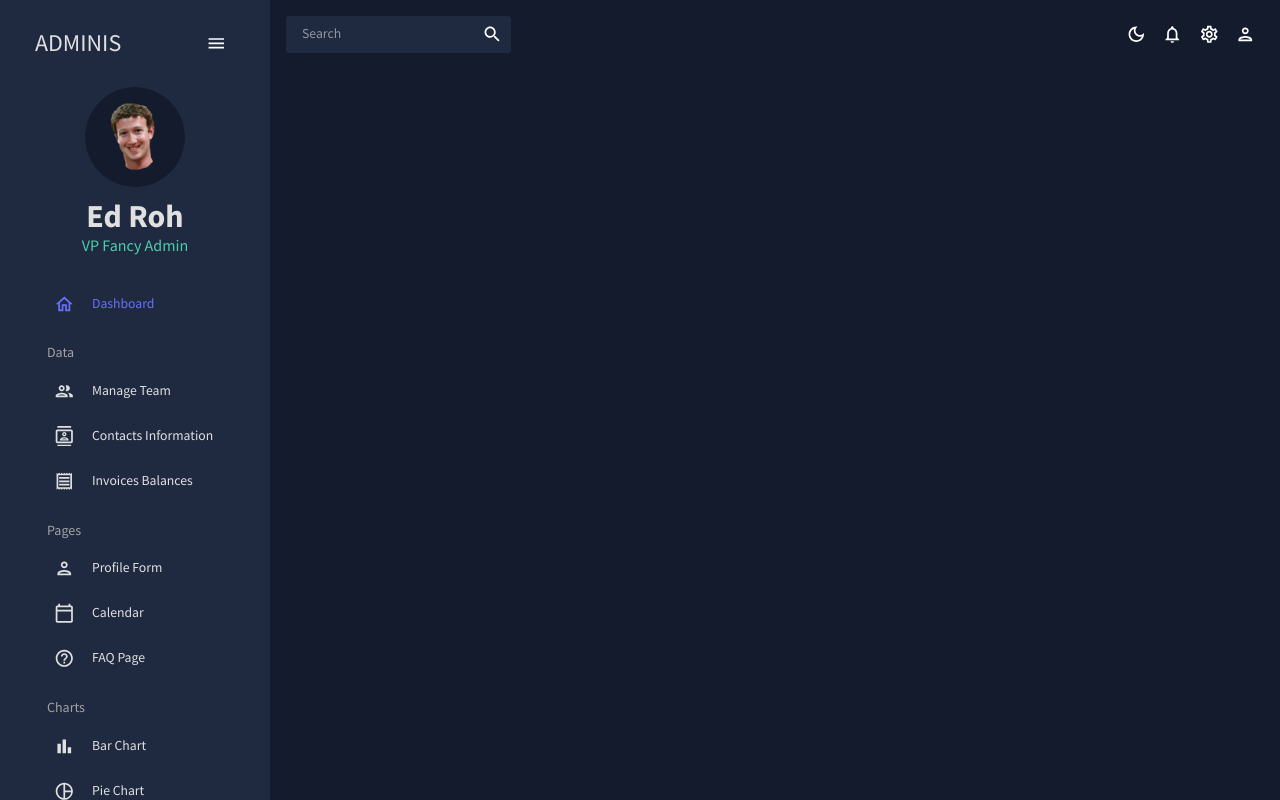
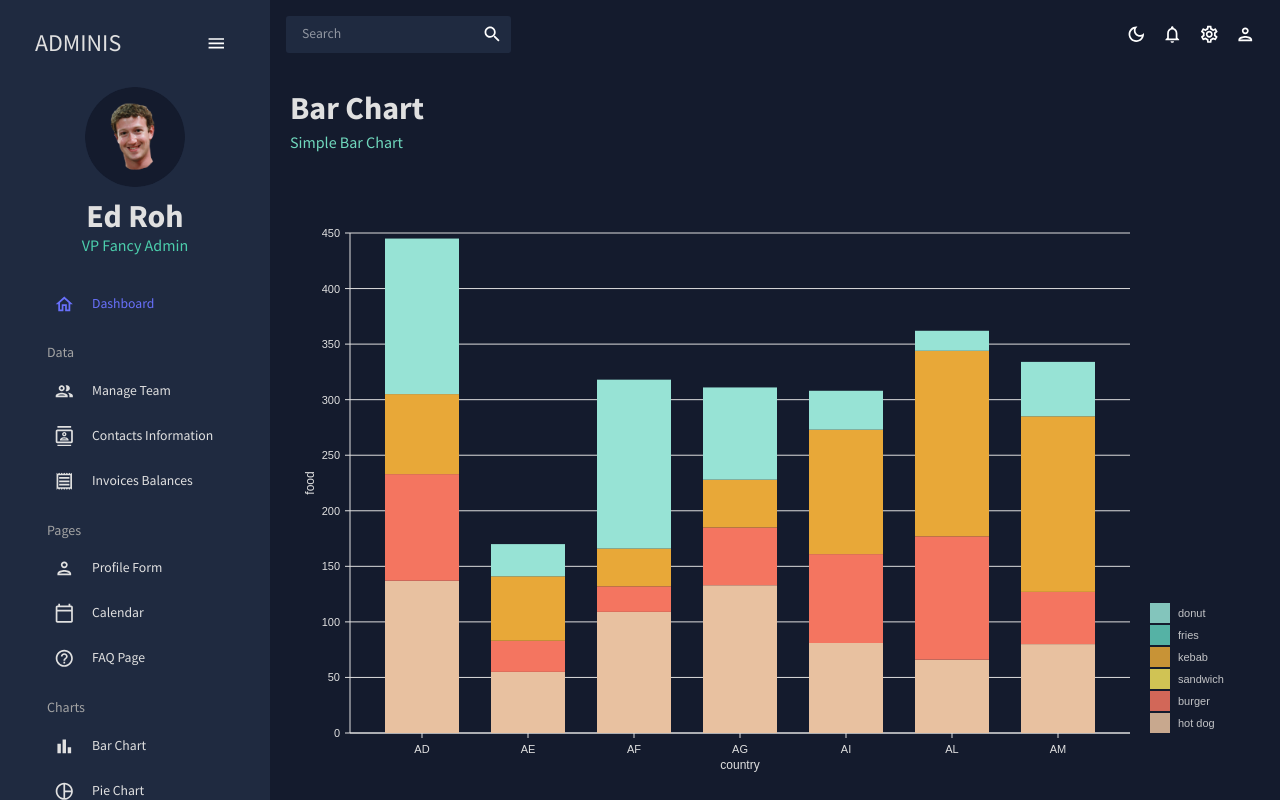
Before and after one commit to Quette420/react-admin, a React (Create React App) app: page /Bar in a window 1280 px wide. Built offline with nearby package versions, Linux system fonts and the light colour scheme.

Commit message:
added bar chart

```diff
--- a/src/App.js
+++ b/src/App.js
@@ -10,8 +10,8 @@
 import Form from "./scenes/form";
 import Calendar from "./scenes/calendar";
 import FAQ from "./scenes/faq";
-/*import Bar from "./scenes/bar";
-import Line from "./scenes/line";
+import Bar from "./scenes/bar";
+/*import Line from "./scenes/line";
 import Pie from "./scenes/pie";
 import Geography from "./scenes/geografy";
 */
@@ -34,7 +34,8 @@
               <Route path="/form" element={<Form />} />
               <Route path="/calendar" element={<Calendar />} />
               <Route path="/faq" element={<FAQ />} />
-             {/*  <Route path="/Bar" element={<Bar />} />
+              <Route path="/Bar" element={<Bar />} />
+             {/*
               <Route path="/pie" element={<Pie />} />
               <Route path="/line" element={<Line />} />
               <Route path="/geography" element={<Geography />} />*/}
--- /dev/null
+++ b/src/components/BarChart.jsx
@@ -0,0 +1,130 @@
+import { useTheme } from "@mui/material";
+import { ResponsiveBar } from "@nivo/bar";
+import { tokens } from "../theme";
+import { mockBarData as data } from "../data/mockData";
+
+const BarChart = ({ isDashboard = false }) => {
+  const theme = useTheme();
+  const colors = tokens(theme.palette.mode);
+
+  return (
+    <ResponsiveBar
+      data={data}
+      theme={{
+        // added
+        axis: {
+          domain: {
+            line: {
+              stroke: colors.grey[100],
+            },
+          },
+          legend: {
+            text: {
+              fill: colors.grey[100],
+            },
+          },
+          ticks: {
+            line: {
+              stroke: colors.grey[100],
+              strokeWidth: 1,
+            },
+            text: {
+              fill: colors.grey[100],
+            },
+          },
+        },
+        legends: {
+          text: {
+            fill: colors.grey[100],
+          },
+        },
+      }}
+      keys={["hot dog", "burger", "sandwich", "kebab", "fries", "donut"]}
+      indexBy="country"
+      margin={{ top: 50, right: 130, bottom: 50, left: 60 }}
+      padding={0.3}
+      valueScale={{ type: "linear" }}
+      indexScale={{ type: "band", round: true }}
+      colors={{ scheme: "nivo" }}
+      defs={[
+        {
+          id: "dots",
+          type: "patternDots",
+          background: "inherit",
+          color: "#38bcb2",
+          size: 4,
+          padding: 1,
+          stagger: true,
+        },
+        {
+          id: "lines",
+          type: "patternLines",
+          background: "inherit",
+          color: "#eed312",
+          rotation: -45,
+          lineWidth: 6,
+          spacing: 10,
+        },
+      ]}
+      borderColor={{
+        from: "color",
+        modifiers: [["darker", "1.6"]],
+      }}
+      axisTop={null}
+      axisRight={null}
+      axisBottom={{
+        tickSize: 5,
+        tickPadding: 5,
+        tickRotation: 0,
+        legend: isDashboard ? undefined : "country", // changed
+        legendPosition: "middle",
+        legendOffset: 32,
+      }}
+      axisLeft={{
+        tickSize: 5,
+        tickPadding: 5,
+        tickRotation: 0,
+        legend: isDashboard ? undefined : "food", // changed
+        legendPosition: "middle",
+        legendOffset: -40,
+      }}
+      enableLabel={false}
+      labelSkipWidth={12}
+      labelSkipHeight={12}
+      labelTextColor={{
+        from: "color",
+        modifiers: [["darker", 1.6]],
+      }}
+      legends={[
+        {
+          dataFrom: "keys",
+          anchor: "bottom-right",
+          direction: "column",
+          justify: false,
+          translateX: 120,
+          translateY: 0,
+          itemsSpacing: 2,
+          itemWidth: 100,
+          itemHeight: 20,
+          itemDirection: "left-to-right",
+          itemOpacity: 0.85,
+          symbolSize: 20,
+          effects: [
+            {
+              on: "hover",
+              style: {
+                itemOpacity: 1,
+              },
+            },
+          ],
+        },
+      ]}
+      role="application"
+      barAriaLabel={function (e) {
+        return e.id + ": " + e.formattedValue + " in country: " + e.indexValue;
+      }}
+    />
+  );
+};
+
+export default BarChart;
--- /dev/null
+++ b/src/scenes/bar/index.jsx
@@ -0,0 +1,16 @@
+import { Box } from "@mui/material";
+import Header from "../../components/Header";
+import BarChart from "../../components/BarChart";
+
+const Bar = () => {
+  return (
+    <Box m="20px">
+      <Header title="Bar Chart" subtitle="Simple Bar Chart" />
+      <Box height="75vh">
+        <BarChart />
+      </Box>
+    </Box>
+  );
+};
+
+export default Bar;
```
